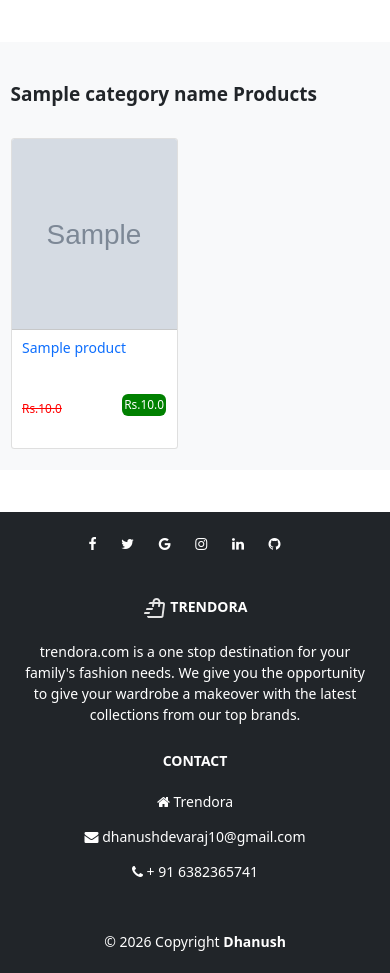
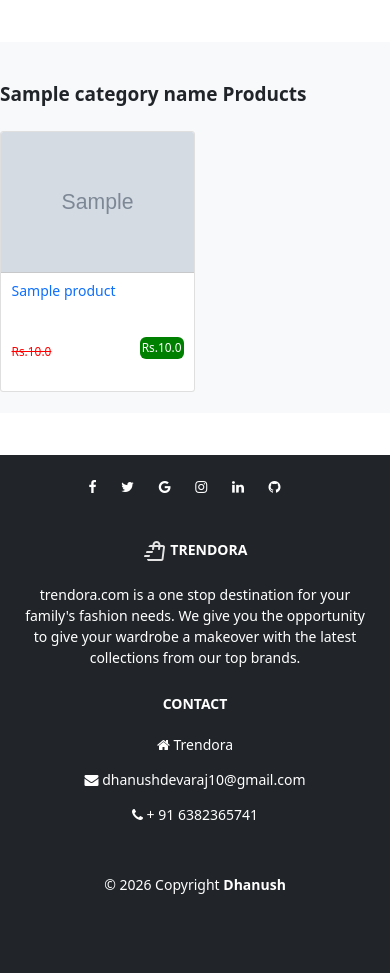
Before and after one commit to dhanushdevaraj10-glitch/trendora, a Django app: template shop/templates/shop/products/index.html in a window 390 px wide. Shown: the part 49-1022 px from the top of the page. After the commit the page ends 943 px from the top, so only its background shows below. Run offline with Django 3.2, Linux system fonts and the light colour scheme; the template is opened without the code that fills it: most values are stand-ins (such as "Sample title", 1, 10 or a date in 2020); grey boxes marked "Sample" are stand-in pictures; some web fonts are replaced.

Commit message:
Tighten mobile product card spacing
Co-authored-by: Copilot <223556219+Copilot@users.noreply.github.com>

```diff
--- a/shop/templates/shop/collections.html
+++ b/shop/templates/shop/collections.html
@@ -33,7 +33,7 @@
                 {% if items.image %}
                 <img src="{{ items.image.url }}" class="card-img-top category-card-image" alt="{{ items.name }}">
                 {% else %}
-                <div class="d-flex align-items-center justify-content-center bg-light" style="height: 250px;">Image unavailable</div>
+                <div class="catalog-image-placeholder d-flex align-items-center justify-content-center bg-light">Image unavailable</div>
                 {% endif %}
                 <hr style="border-color: #b8bfc2; margin: 0px;">
                 <a style="text-decoration: none;" href="{% url 'collectionview' items.name %}">
--- a/shop/templates/shop/index.html
+++ b/shop/templates/shop/index.html
@@ -21,7 +21,7 @@
                 <img src="{{ items.Product_image.url }}" class="card-img-top product-card-image" alt="{{ items.name }}">
                 </a>
                 {% else %}
-                <div class="d-flex align-items-center justify-content-center bg-light" style="height: 250px;">Image unavailable</div>
+                <div class="catalog-image-placeholder d-flex align-items-center justify-content-center bg-light">Image unavailable</div>
                 {% endif %}
                 </div>
                 <hr style="border-color: #b8bfc2; margin: 0px;">
--- a/shop/templates/shop/products/index.html
+++ b/shop/templates/shop/products/index.html
@@ -25,7 +25,7 @@
                 <img src="{{ items.Product_image.url }}" class="card-img-top product-card-image" alt="{{ items.name }}">
                 </a>
                 {% else %}
-                <div class="d-flex align-items-center justify-content-center bg-light" style="height: 250px;">Image unavailable</div>
+                <div class="catalog-image-placeholder d-flex align-items-center justify-content-center bg-light">Image unavailable</div>
                 {% endif %}
                 </div>
                 <hr style="border-color: #b8bfc2; margin: 0px;">
--- a/static/css/style.css
+++ b/static/css/style.css
@@ -24,7 +24,8 @@ a
 }
 
 .product-card-image,
-.category-card-image {
+.category-card-image,
+.catalog-image-placeholder {
     display: block;
     width: 100%;
     height: 250px;
@@ -154,8 +155,13 @@ a
 
     .catalog-grid {
         grid-template-columns: repeat(2, minmax(0, 1fr));
-        column-gap: 1rem;
-        row-gap: 1.75rem;
+        column-gap: 0;
+        row-gap: 1.25rem;
+    }
+
+    .catalog-grid > [class*="col-"] {
+        padding-right: 0;
+        padding-left: 0;
     }
 
     .navbar .container {
@@ -181,7 +187,11 @@ a
 
     .product-card-image,
     .category-card-image {
-        height: 190px;
+        height: 140px;
+    }
+
+    .catalog-image-placeholder {
+        height: 140px;
     }
 
     .product-card .card-body {
```
